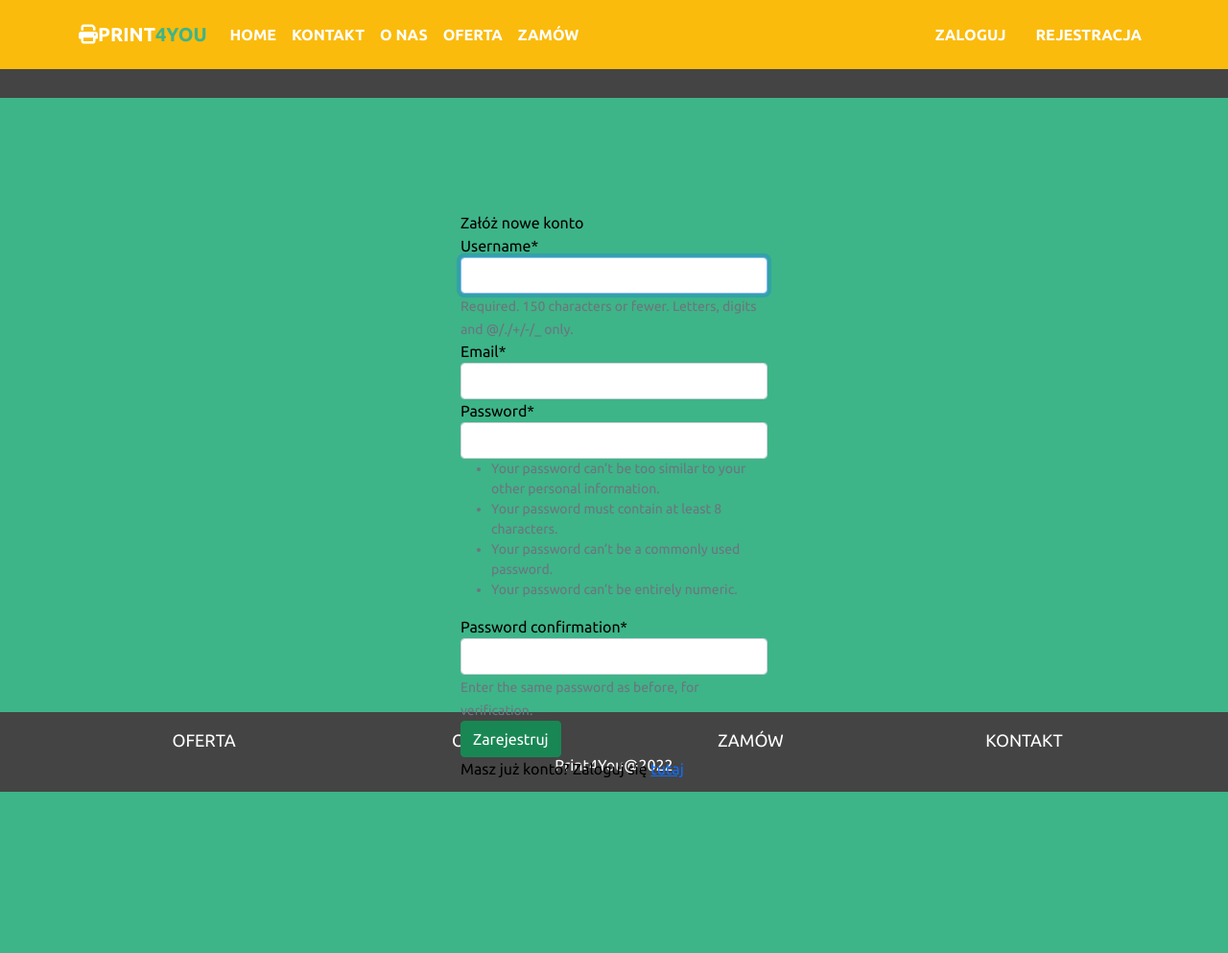
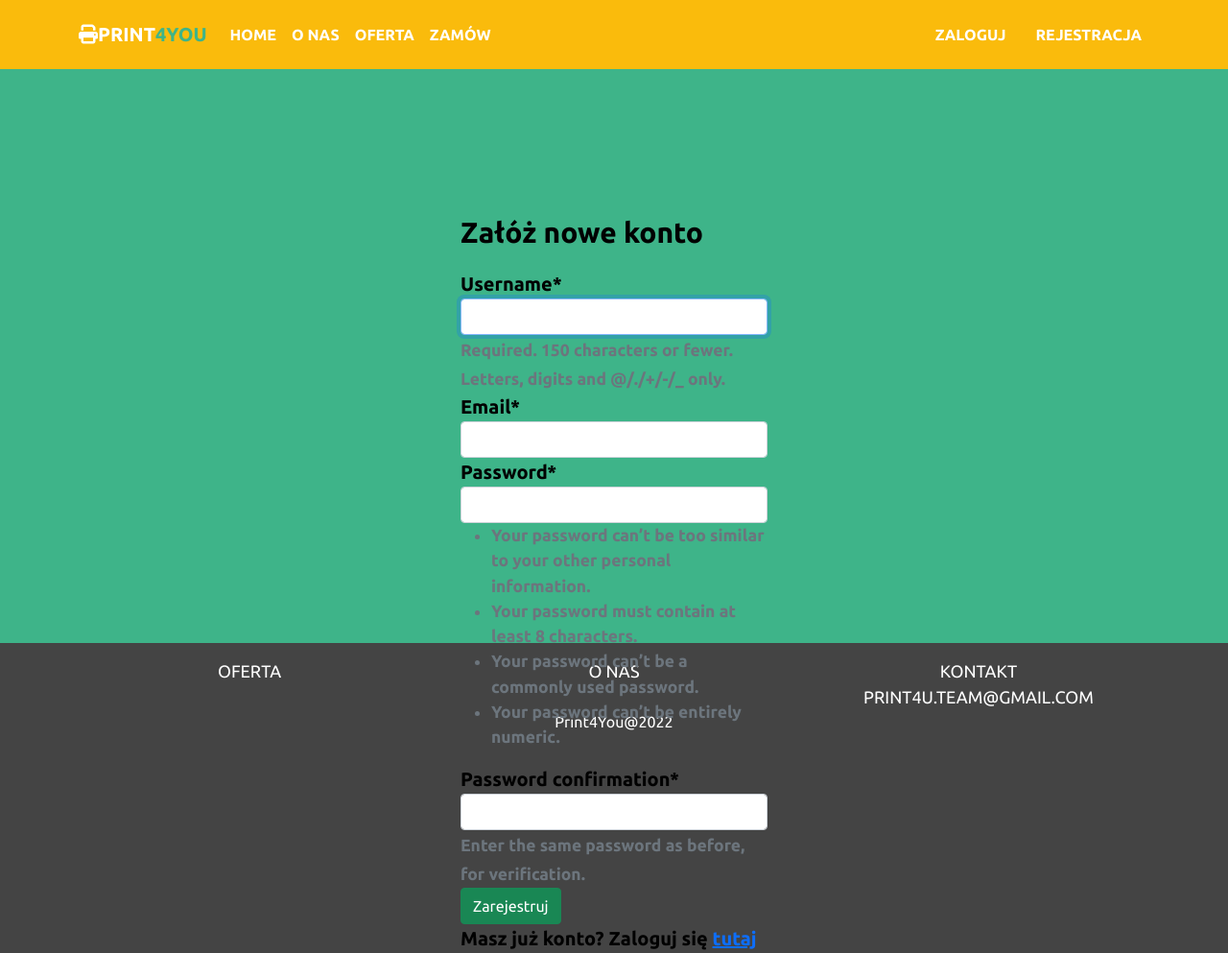
Before and after one commit to rudeuke/Print4You, a Django app: page /register/ in a window 1280 px wide. Shown: the whole page at 96% size. Before the commit the page ends 825 px from the top, so only its background shows below. Run offline with Django 4.2, Linux system fonts and the light colour scheme; some libraries are stand-ins or nearby versions.

```diff
--- a/myproject/templates/Template.html
+++ b/myproject/templates/Template.html
@@ -19,7 +19,7 @@
 </head>
 
 <body data-bs-spy="scroll" data-bs-target="#navbar" data-bs-offset="82">
-  <nav id="navbar" class="navbar navbar-expand-lg position-static top-0 w-100 py-3">
+  <nav id="navbar" class=" navbar navbar-expand-lg position-fixed top-0 w-100 py-3">
     <div class="container">
       <a class="navbar-brand white-text" href="#"><i class="fa-solid fa-print"></i>Print<span class="mint-text">4You</span></a>
       <button class="navbar-toggler" type="button" data-bs-toggle="collapse" data-bs-target="#navbarNavAltMarkup"
@@ -29,7 +29,6 @@
       <div class="collapse navbar-collapse" id="navbarNavAltMarkup">
         <div class="navbar-nav">
           <a class="nav-link" href="index.html">Home</a>
-          <a class="nav-link" href="#">kontakt</a>
           <a class="nav-link" href="#">o nas</a>
           <a class="nav-link" href="offer.html">oferta</a>
           <a class="nav-link" href="#">zamów</a>
@@ -56,10 +55,11 @@
 <footer class="footer">
     <div class="container py-3">
       <div class="row">
-        <div class="col-3 link"><a href="#">oferta</a></div>
-        <div class="col-3 link"><a href="#">o nas</a></div>
-        <div class="col-3 link"><a href="#">zamów</a></div>
-        <div class="col-3 link"><a href="#">kontakt</a></div>
+        <div class="col-4 link"><a href="#">oferta</a></div>
+        <div class="col-4 link"><a href="#">o nas</a></div>
+        <div class="col-4 link">kontakt<br>
+        <a href="mailto:print4u.team@gmail.com
+        ">print4u.team@gmail.com</a></div>
        <div class="col-12 company-name">Print4You@2022</div>
 
     </div>
--- a/myproject/templates/calculator.html
+++ b/myproject/templates/calculator.html
@@ -12,7 +12,7 @@ Kalkulator
             {{ form.as_table }}
     </table>
 </p>
-<img src="{{ imagePath }}"  style="max-width: 400px; max-height: 400px;"/>
+<img src="{{ imagePath }}"  class="user-photo" style="max-width: 400px; max-height: 400px;"/>
 <p>
     <button type="submit">Oblicz cenę</button>
 </p>
--- a/myproject/templates/register.html
+++ b/myproject/templates/register.html
@@ -1,12 +1,26 @@
 {% extends 'template.html' %}
-{% block title %}Załóż nowe konto{% endblock %}
+{% block title %}<p class="title">Załóż nowe konto</p>{% endblock %}
 {% load crispy_forms_tags %}
 
 {% block content %}
-    <form method="POST" class="form-group">
+    <form method="POST" class="form-group login-form">
 	{% csrf_token %}
 	{{ form|crispy }}
 	<button type="submit" class="btn btn-success">Zarejestruj</button>
 	<p>Masz już konto? Zaloguj się <a href= "{% url 'login' %}">tutaj</a></p>
     </form>
-{% endblock %}
+
+<style>
+	.login-form
+	{
+		font-weight: bold;
+		font-size: 20px;
+
+	}
+	.title
+	{
+		font-size: 30px;
+		font-weight: bold;
+	}
+
+</style>{% endblock %}
```
Also changed, not shown: myproject/templates/login.html (+5 -2 lines).
